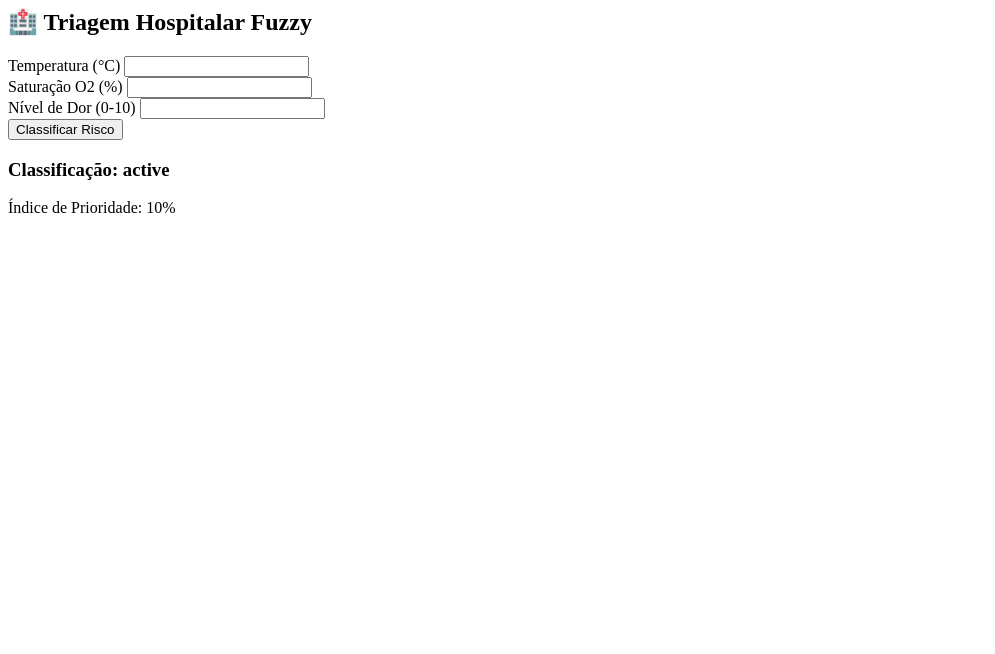
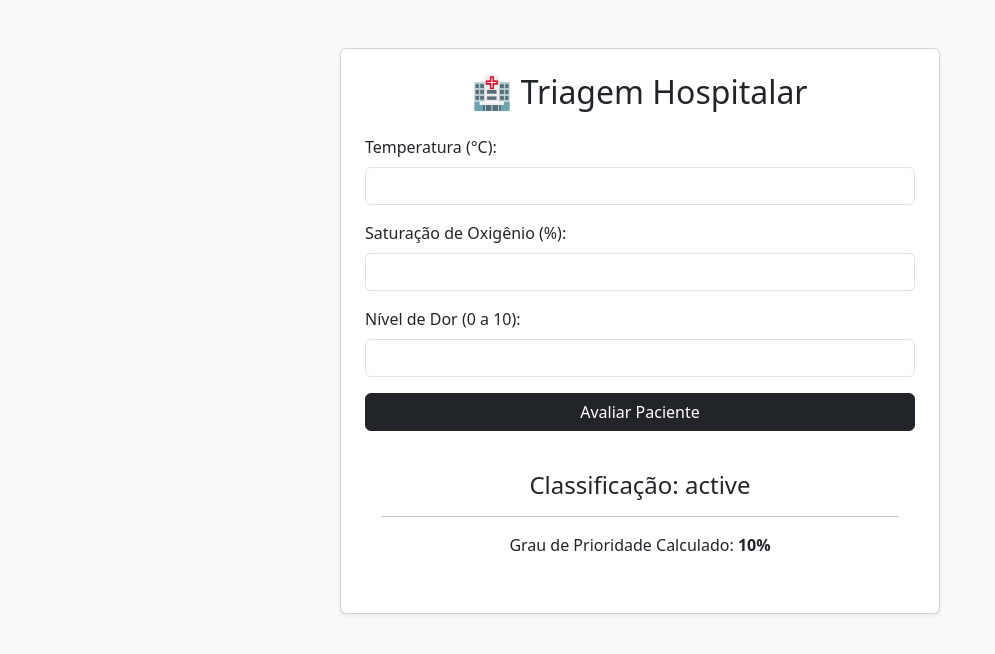
Before and after one commit to RebeccaBrasileiro/trabalhofuzzy, a Django app: template triagem/templates/triagem.html in a window 1280 px wide. Shown: the top 654 px of the page, without its empty margins (0-995 px from the left). Run offline with Django 5.2, Linux system fonts and the light colour scheme; the template is opened without the code that fills it: most values are stand-ins (such as "Sample title", 1, 10 or a date in 2020).

Commit message:
alterações correçoes fuzzy

```diff
--- a/triagem/templates/triagem.html
+++ b/triagem/templates/triagem.html
@@ -1,32 +1,38 @@
-<body class="bg-light">
-<div class="container py-5">
-    <h2 class="mb-4">🏥 Triagem Hospitalar Fuzzy</h2>
-    <div class="card p-4 shadow-sm">
+<!DOCTYPE html>
+<html lang="pt-br">
+<head>
+    <meta charset="UTF-8">
+    <title>Hospital Fuzzy - Manchester</title>
+    <link href="https://cdn.jsdelivr.net/npm/bootstrap@5.3.0/dist/css/bootstrap.min.css" rel="stylesheet">
+</head>
+<body class="bg-light container py-5">
+    <div class="card shadow-sm p-4 mx-auto" style="max-width: 600px;">
+        <h2 class="text-center mb-4">🏥 Triagem Hospitalar</h2>
+
         <form method="post">
             {% csrf_token %}
-            <div class="row">
-                <div class="col-md-4 mb-3">
-                    <label>Temperatura (°C)</label>
+            <div class="mb-3">
+                <label class="form-label">Temperatura (°C):</label>
                 <input type="number" step="0.1" name="temp" class="form-control" required>
             </div>
-                <div class="col-md-4 mb-3">
-                    <label>Saturação O2 (%)</label>
+            <div class="mb-3">
+                <label class="form-label">Saturação de Oxigênio (%):</label>
                 <input type="number" name="spo2" class="form-control" required>
             </div>
-                <div class="col-md-4 mb-3">
-                    <label>Nível de Dor (0-10)</label>
+            <div class="mb-3">
+                <label class="form-label">Nível de Dor (0 a 10):</label>
                 <input type="number" name="dor" class="form-control" required>
             </div>
-            </div>
-            <button type="submit" class="btn btn-dark w-100">Classificar Risco</button>
+            <button type="submit" class="btn btn-dark w-100">Avaliar Paciente</button>
         </form>
-    </div>
 
         {% if score %}
-    <div class="alert alert-{{ cor }} mt-4 text-center">
-        <h3>Classificação: {{ status }}</h3>
-        <p>Índice de Prioridade: {{ score }}%</p>
+        <div class="alert alert-{{ cor }} mt-4 text-center border-0 {{ classe_css }}">
+            <h4 class="alert-heading">Classificação: {{ status }}</h4>
+            <hr>
+            <p class="mb-0">Grau de Prioridade Calculado: <strong>{{ score }}%</strong></p>
         </div>
         {% endif %}
     </div>
 </body>
+</html>
```
Also changed, not shown: triagem/fuzzy_logic.py (+25 -15 lines), triagem/views.py (+17 -5 lines). Lines whose indentation alone changed are shown as unchanged.
